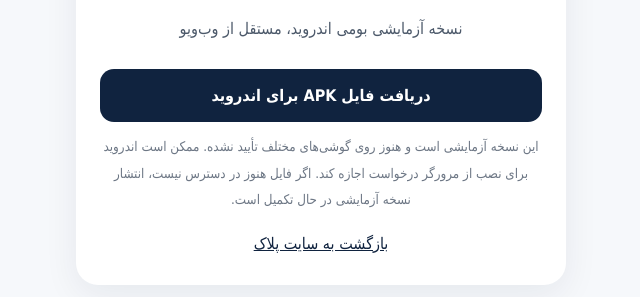
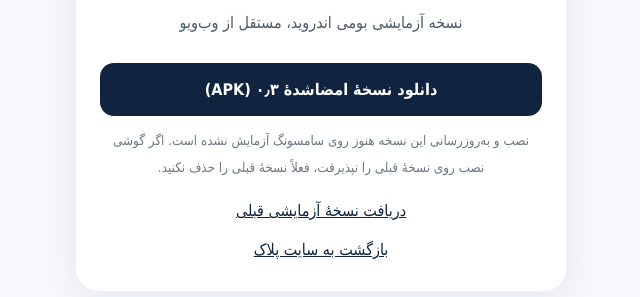
Before and after one commit to sajadgolzar/pelak-marketplace, a plain HTML site: page android.html in a window 1280 px wide. Shown: the part 317-614 px from the top of the page, without its empty margins (319-959 px from the left). Drawn offline with Linux system fonts and the light colour scheme.

Commit message:
release(web): link to the signed Android 0.3 preview

```diff
--- a/android.html
+++ b/android.html
@@ -12,7 +12,8 @@ small{display:block;line-height:2;color:#6d7785}.back{color:#10233f;display:inli
 </style></head>
 <body><main><div class="logo">PE<span>L</span>AK</div><h1>دریافت اپلیکیشن اندروید پلاک</h1>
 <p>نسخه آزمایشی بومی اندروید، مستقل از وب‌ویو</p>
-<a class="btn" href="./downloads/PELAK-Android-Latest.apk">دریافت فایل APK برای اندروید</a>
-<small>این نسخه آزمایشی است و هنوز روی گوشی‌های مختلف تأیید نشده. ممکن است اندروید برای نصب از مرورگر درخواست اجازه کند. اگر فایل هنوز در دسترس نیست، انتشار نسخه آزمایشی در حال تکمیل است.</small>
+<a class="btn" href="https://github.com/sajadgolzar/pelak-marketplace/releases/download/android-v0.3-preview/PELAK-Native-v0.3-preview.apk">دانلود نسخهٔ امضاشدهٔ ۰٫۳ (APK)</a>
+<small>نصب و به‌روزرسانی این نسخه هنوز روی سامسونگ آزمایش نشده است. اگر گوشی نصب روی نسخهٔ قبلی را نپذیرفت، فعلاً نسخهٔ قبلی را حذف نکنید.</small>
+<a class="back" href="./downloads/PELAK-Android-Latest.apk">دریافت نسخهٔ آزمایشی قبلی</a><br>
 <a class="back" href="/">بازگشت به سایت پلاک</a>
 </main></body></html>
```
